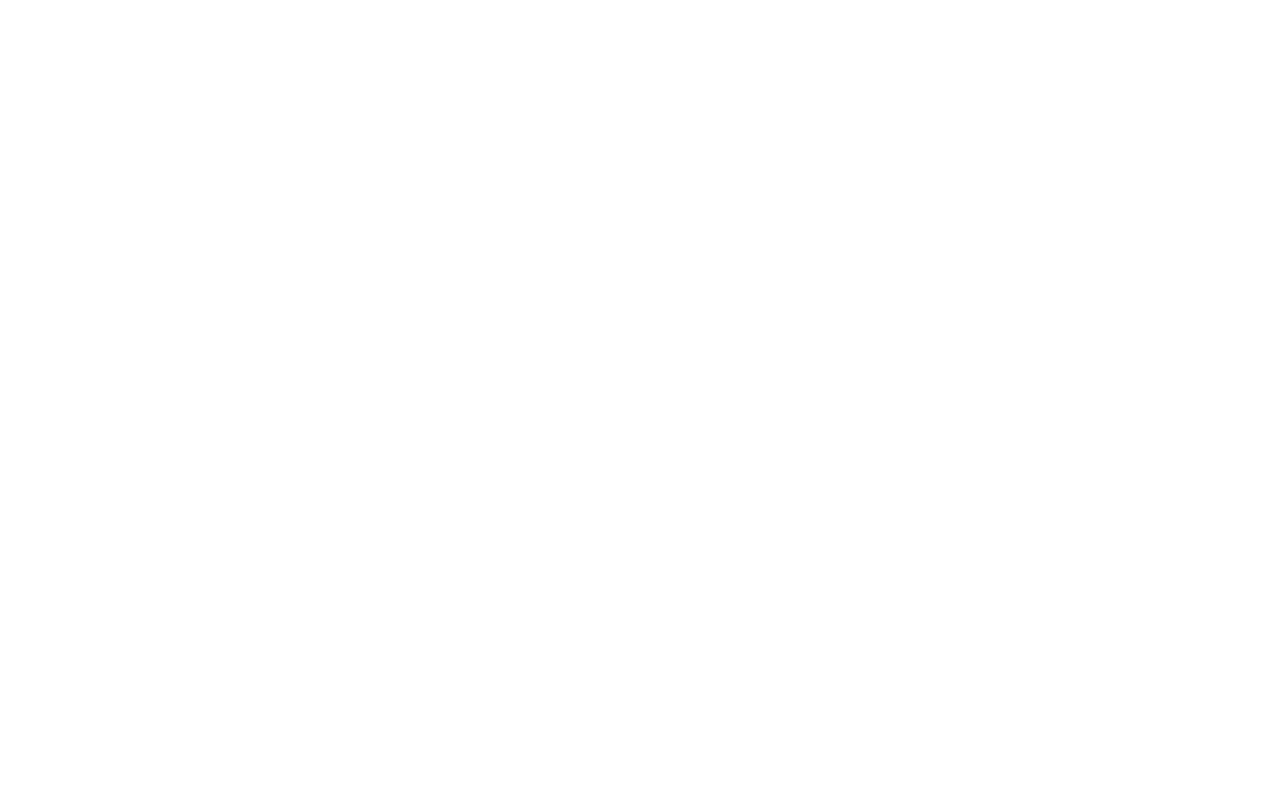
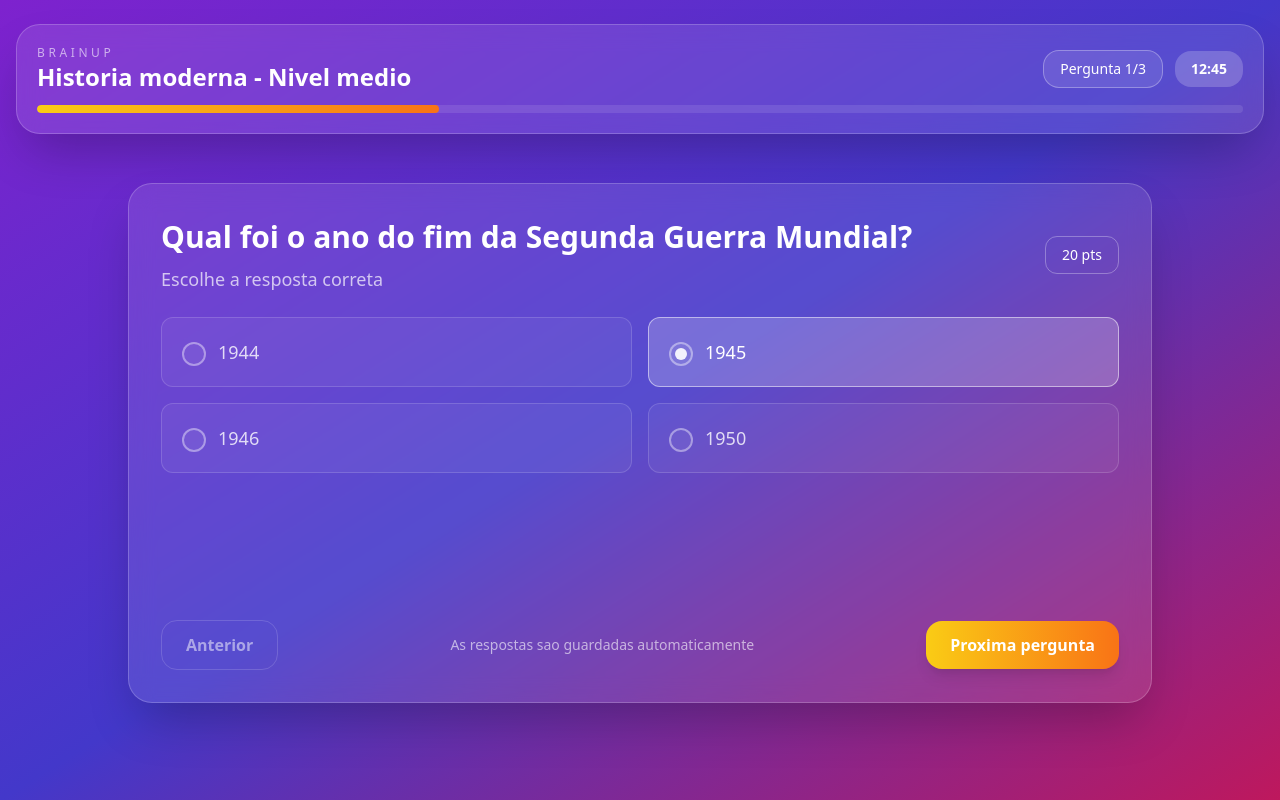
Before and after one commit to heldersilva28/BrainUp, a React (Vite) app in the folder frontend/Brainupfrontend/: page /quiz-builder in a window 1280 px wide. Before the commit this address had no page. Built offline with nearby package versions, Linux system fonts and the light colour scheme.

Commit message:
Design_Quizz

```diff
--- a/frontend/Brainupfrontend/src/App.tsx
+++ b/frontend/Brainupfrontend/src/App.tsx
@@ -4,6 +4,7 @@ import HomePage from "./pages/HomePage";
 import LoginPage from "./pages/LoginPage";
 import RegisterPage from "./pages/RegisterPage";
 import DashboardPage from "./pages/DashboardPage";
+import QuizBuilderPage from "./pages/QuizBuilderPage";
 
 const App: React.FC = () => {
   return (
@@ -13,6 +14,7 @@ const App: React.FC = () => {
         <Route path="/login" element={<LoginPage />} />
         <Route path="/register" element={<RegisterPage />} />
         <Route path="/dashboard" element={<DashboardPage />} />
+        <Route path="/quiz-builder" element={<QuizBuilderPage />} />
       </Routes>
     </Router>
   );
--- /dev/null
+++ b/frontend/Brainupfrontend/src/pages/QuizBuilderPage.tsx
@@ -0,0 +1,202 @@
+import type { FC } from "react";
+import { useState } from "react";
+
+const QuizBuilderPage: FC = () => {
+  const [questionIndex, setQuestionIndex] = useState(0);
+  const totalQuestions = 3;
+  const progressPercent = ((questionIndex + 1) / totalQuestions) * 100;
+  const isFirst = questionIndex === 0;
+  const isLast = questionIndex === totalQuestions - 1;
+  return (
+    <div className="min-h-screen bg-gradient-to-br from-purple-700 via-indigo-700 to-pink-700 text-white">
+      <div className="flex min-h-screen w-full flex-col gap-4 px-4 py-6">
+        <header className="rounded-3xl border border-white/20 bg-white/10 p-5 backdrop-blur-md shadow-2xl">
+          <div className="flex flex-wrap items-center justify-between gap-4">
+            <div>
+              <div className="text-xs uppercase tracking-[0.3em] text-white/60">
+                BrainUp
+              </div>
+              <h1 className="text-2xl font-black">Historia moderna - Nivel medio</h1>
+
+            </div>
+            <div className="flex items-center gap-3">
+              <div className="rounded-2xl border border-white/30 bg-white/10 px-4 py-2 text-sm">
+                Pergunta {questionIndex + 1}/{totalQuestions}
+              </div>
+              <div className="rounded-2xl bg-white/20 px-4 py-2 text-sm font-semibold">
+                12:45
+              </div>
+            </div>
+          </div>
+          <div className="mt-3 h-2 w-full overflow-hidden rounded-full bg-white/10">
+            <div
+              className="h-full rounded-full bg-gradient-to-r from-yellow-400 to-orange-500 transition-all"
+              style={{ width: `${progressPercent}%` }}
+            />
+          </div>
+        </header>
+
+        <main className="flex flex-1 items-center justify-center pb-10">
+          <div className="w-full max-w-5xl mx-auto flex h-[520px] flex-col rounded-3xl border border-white/20 bg-white/10 p-8 backdrop-blur-md shadow-2xl">
+            {questionIndex === 0 && (
+              <>
+                <div className="flex items-center justify-between">
+                  <div>
+                    <h2 className="text-3xl font-bold leading-snug">
+                      Qual foi o ano do fim da Segunda Guerra Mundial?
+                    </h2>
+                    <p className="text-lg text-white/70 mt-2">
+                      Escolhe a resposta correta
+                    </p>
+                  </div>
+                  <div className="rounded-xl border border-white/30 px-4 py-2 text-sm">
+                    20 pts
+                  </div>
+                </div>
+
+                <div className="mt-6 grid gap-4 sm:grid-cols-2">
+                  {[
+                    { id: "q1-a", label: "1944" },
+                    { id: "q1-b", label: "1945", checked: true },
+                    { id: "q1-c", label: "1946" },
+                    { id: "q1-d", label: "1950" },
+                  ].map((option) => (
+                    <div key={option.id} className="relative">
+                      <input
+                        id={option.id}
+                        type="radio"
+                        name="q1"
+                        defaultChecked={option.checked}
+                        className="peer sr-only"
+                      />
+                      <label
+                        htmlFor={option.id}
+                        className="relative flex cursor-pointer items-center rounded-xl border border-white/15 bg-white/5 px-6 py-5 pl-14 text-lg text-white/80 transition before:absolute before:left-5 before:top-[52%] before:h-6 before:w-6 before:-translate-y-1/2 before:rounded-full before:border-2 before:border-white/40 before:bg-white/5 after:absolute after:left-[1.63rem] after:top-[52%] after:h-3 after:w-3 after:-translate-y-1/2 after:rounded-full after:bg-white/90 after:opacity-0 peer-checked:border-white/50 peer-checked:bg-white/20 peer-checked:text-white peer-checked:after:opacity-100"
+                      >
+                        {option.label}
+                      </label>
+                    </div>
+                  ))}
+                </div>
+              </>
+            )}
+
+            {questionIndex === 1 && (
+              <>
+                <div className="flex items-center justify-between">
+                  <div>
+                    <h2 className="text-3xl font-bold leading-snug">
+                      A Revolucao Francesa comecou em 1789.
+                    </h2>
+                    <p className="text-lg text-white/70 mt-2">
+                      Seleciona a opcao correta
+                    </p>
+                  </div>
+                  <div className="rounded-xl border border-white/30 px-4 py-2 text-sm">
+                    10 pts
+                  </div>
+                </div>
+
+                <div className="mt-6 grid gap-4 sm:grid-cols-2">
+                  {[
+                    { id: "q2-true", label: "Verdadeiro", checked: true },
+                    { id: "q2-false", label: "Falso" },
+                  ].map((option) => (
+                    <div key={option.id} className="relative">
+                      <input
+                        id={option.id}
+                        type="radio"
+                        name="q2"
+                        defaultChecked={option.checked}
+                        className="peer sr-only"
+                      />
+                      <label
+                        htmlFor={option.id}
+                        className="relative flex cursor-pointer items-center rounded-xl border border-white/15 bg-white/5 px-6 py-5 pl-14 text-lg text-white/80 transition before:absolute before:left-5 before:top-[52%] before:h-6 before:w-6 before:-translate-y-1/2 before:rounded-full before:border-2 before:border-white/40 before:bg-white/5 after:absolute after:left-[1.63rem] after:top-[52%] after:h-3 after:w-3 after:-translate-y-1/2 after:rounded-full after:bg-white/90 after:opacity-0 peer-checked:border-white/50 peer-checked:bg-white/20 peer-checked:text-white peer-checked:after:opacity-100"
+                      >
+                        {option.label}
+                      </label>
+                    </div>
+                  ))}
+                </div>
+              </>
+            )}
+
+            {questionIndex === 2 && (
+              <>
+                <div className="flex items-center justify-between">
+                  <div>
+                    <h2 className="text-3xl font-bold leading-snug">
+                      Indica a ordem correta
+                    </h2>
+
+                  </div>
+                  <div className="rounded-xl border border-white/30 px-4 py-2 text-sm">
+                    30 pts
+                  </div>
+                </div>
+
+                <div className="mt-5 rounded-xl bg-white/10 px-6 py-4 text-lg">
+                  Escreve 1-4 para ordenar os eventos:
+                </div>
+
+                <div className="mt-5 grid gap-4 md:grid-cols-2">
+                  {[
+                    "Descoberta do Brasil",
+                    "Revolucao Industrial",
+                    "Primeira Guerra Mundial",
+                    "Chegada do Homem a Lua",
+                  ].map((item, index) => (
+                    <div
+                      key={item}
+                      className="flex items-center justify-between rounded-xl border border-white/15 bg-white/5 px-6 py-5 text-lg"
+                    >
+                      <div className="flex items-center gap-4">
+                        <input
+                          type="number"
+                          min={1}
+                          max={4}
+                          placeholder={`${index + 1}`}
+                          className="h-14 w-16 rounded-lg border-2 border-white/30 bg-white/10 text-center text-lg text-white placeholder-white/40 [text-indent:0.9rem] focus:outline-none focus:ring-2 focus:ring-yellow-300"
+                        />
+                        <span className="text-white/80">{item}</span>
+                      </div>
+                    </div>
+                  ))}
+                </div>
+              </>
+            )}
+
+            <div className="mt-auto flex flex-wrap items-center justify-between gap-3 pt-6">
+              <button
+                type="button"
+                onClick={() => setQuestionIndex((prev) => Math.max(0, prev - 1))}
+                disabled={isFirst}
+                className="rounded-2xl border border-white/30 px-6 py-3 text-base font-semibold transition hover:bg-white/10 disabled:cursor-not-allowed disabled:opacity-50"
+              >
+                Anterior
+              </button>
+              <div className="text-sm text-white/60">
+                As respostas sao guardadas automaticamente
+              </div>
+              <button
+                type="button"
+                onClick={() =>
+                  setQuestionIndex((prev) =>
+                    Math.min(totalQuestions - 1, prev + 1)
+                  )
+                }
+                disabled={isLast}
+                className="rounded-2xl bg-gradient-to-r from-yellow-400 to-orange-500 px-6 py-3 text-base font-semibold text-white shadow-lg transition hover:scale-105 disabled:cursor-not-allowed disabled:opacity-60"
+              >
+                Proxima pergunta
+              </button>
+            </div>
+          </div>
+        </main>
+      </div>
+    </div>
+  );
+};
+
+export default QuizBuilderPage;
```
